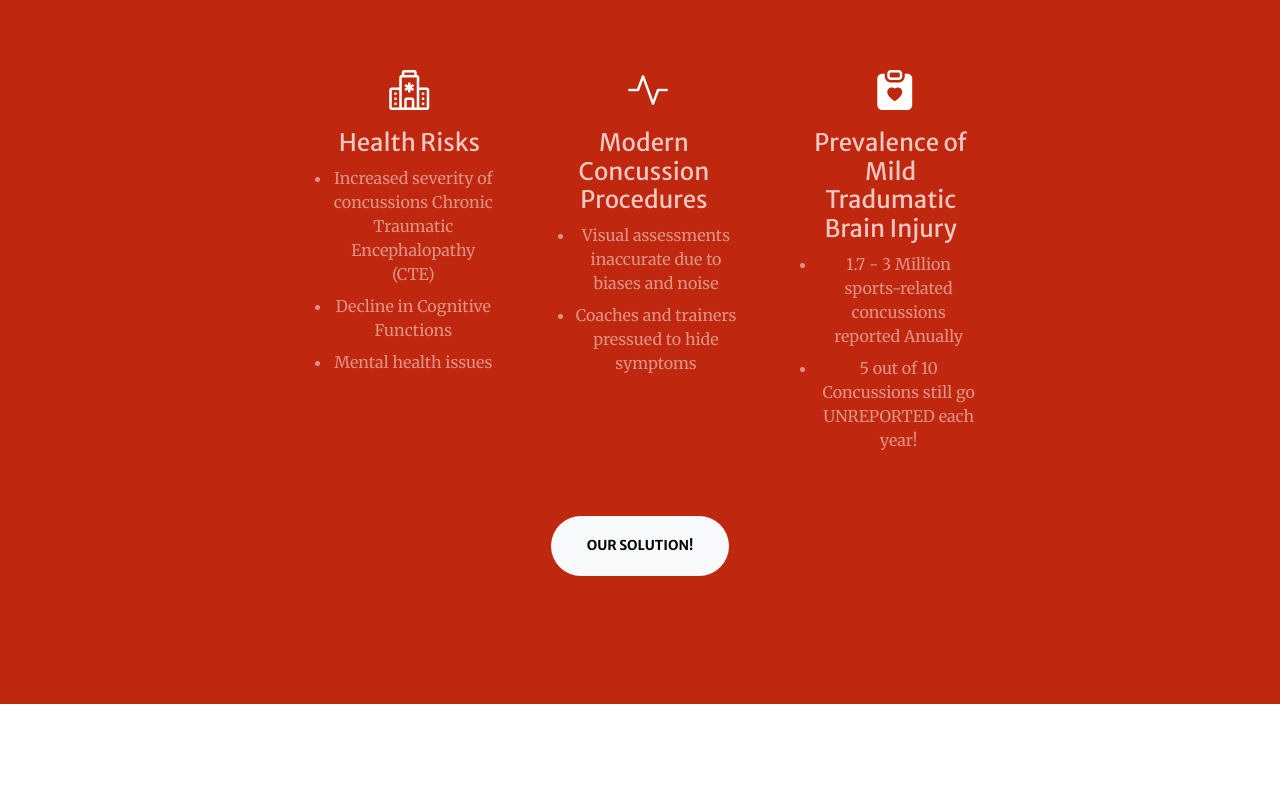
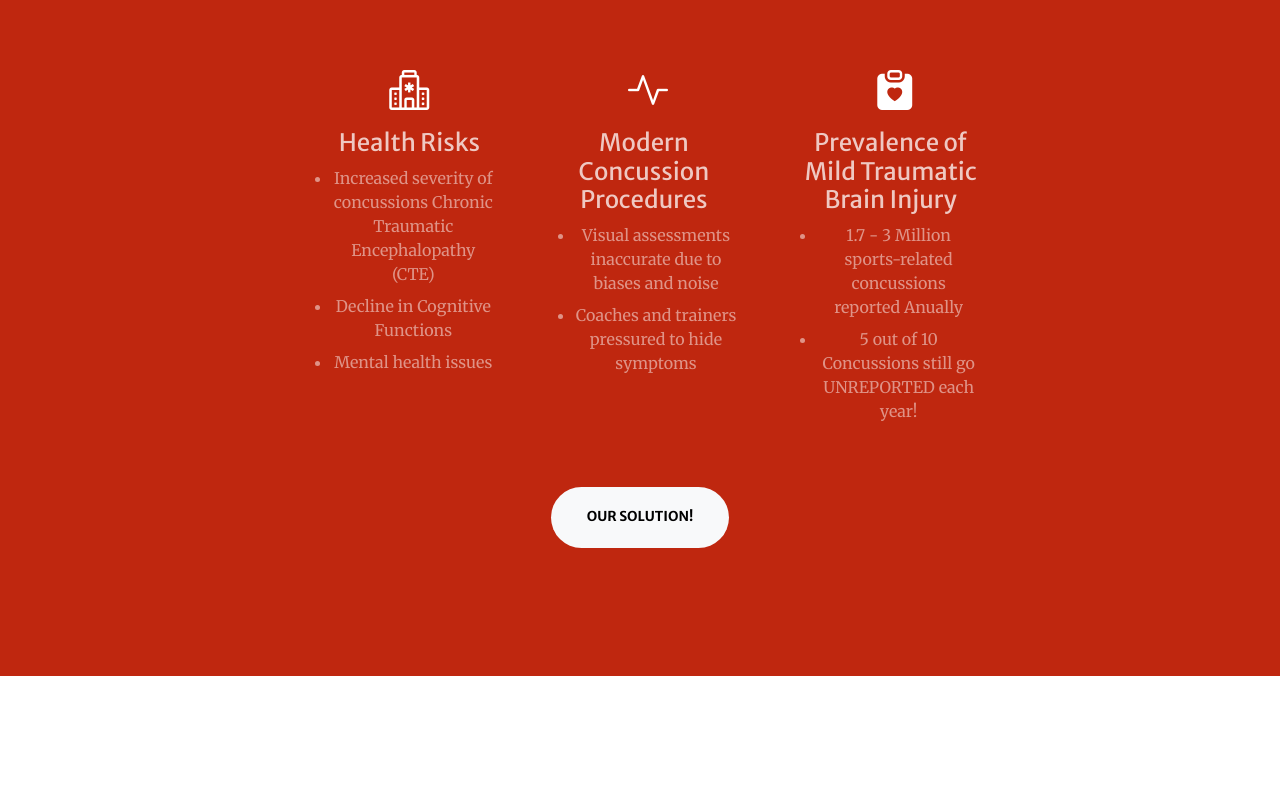
Before and after one commit to A-Lawlor/NeuroLyze_Website, a website: page index.html in a window 1280 px wide. Shown: the part 1120-1921 px from the top of the page. Drawn offline with nearby package versions, Linux system fonts and the light colour scheme; some packages are replaced by stand-ins of ours; a script that the page names is missing.

Commit message:
Spelling

```diff
--- a/index.html
+++ b/index.html
@@ -79,14 +79,14 @@
                                     <h3 class="text-white-75 h4 mb-2 ms-2">Modern Concussion Procedures</h3>
                                     <ul class="list-group-flush text-white-50">
                                         <li class="mb-2">Visual assessments inaccurate due to biases and noise</li>
-                                        <li class="mb-2">Coaches and trainers pressued to hide symptoms</li>
+                                        <li class="mb-2">Coaches and trainers pressured to hide symptoms</li>
                                     </ul>
                                 </div>
                             </div>
                             <div class="col-lg-4 col-md-6">
                                 <div class="mt-5">
                                     <div class="mb-2"><i class="bi-clipboard-heart-fill ms-4 fs-1 text-white"></i></div>
-                                    <h3 class="text-white-75 h4 mb-2 ms-3">Prevalence of Mild Tradumatic Brain Injury</h3>
+                                    <h3 class="text-white-75 h4 mb-2 ms-3">Prevalence of Mild Traumatic Brain Injury</h3>
                                     <ul class="list-group-flush text-white-50">
                                         <li class="mb-2">1.7 - 3 Million sports-related concussions reported Anually</li>
                                         <li class="mb-2">5 out of 10 Concussions still go UNREPORTED each year!</li>
```
Also changed, not shown: assets/img/favicon.ico (added).
